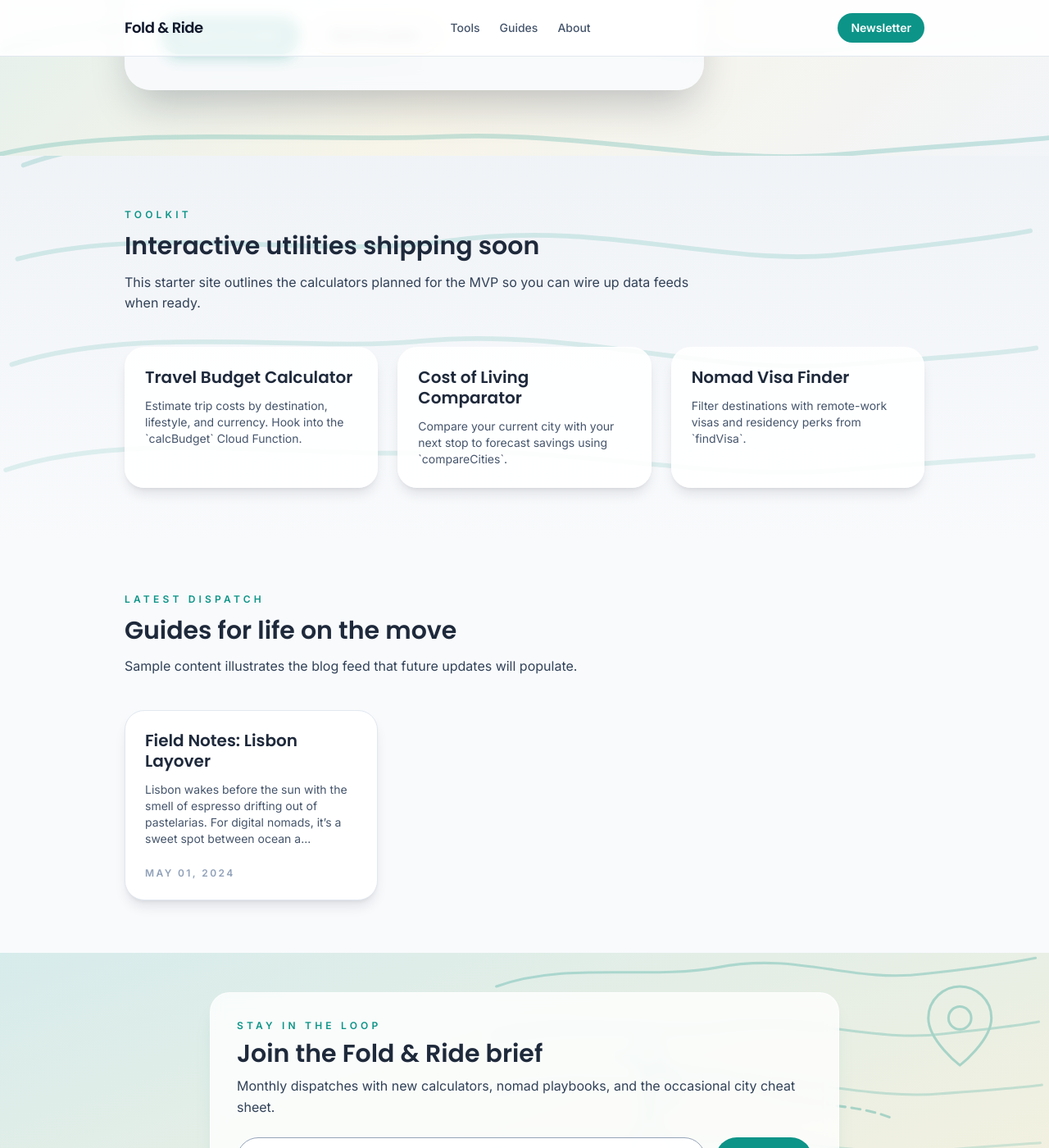
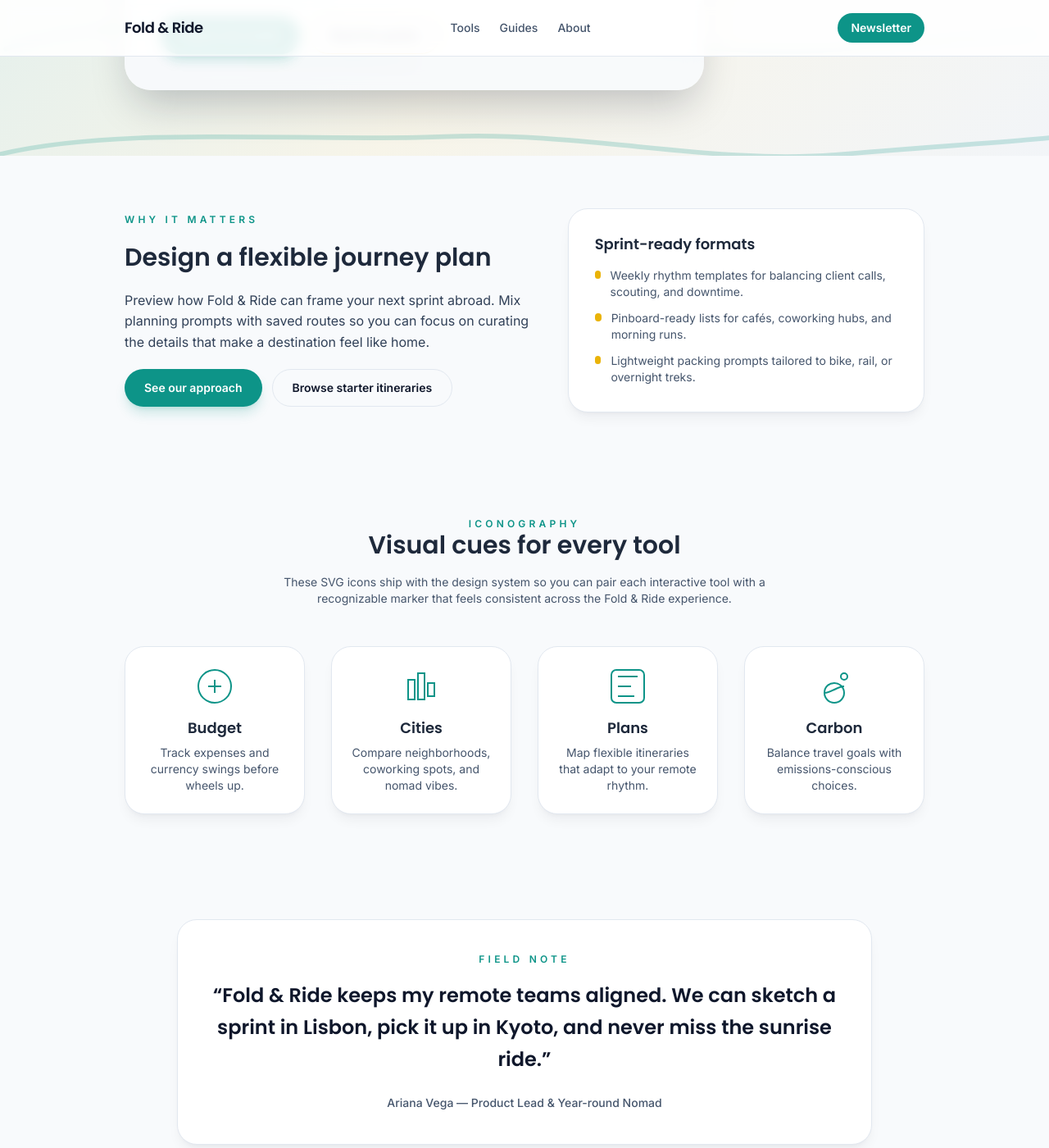
Before and after one commit to krussll/foldandride, a Jekyll site: the page built from index.html, in a window 1280 px wide and 1400 px high, scrolled down 437 px. Shown: the whole window at 82% size. Built offline with Jekyll 4.4.1, drawn with Linux system fonts in a browser that asks for light colours.

Commit message:
Showcase iconography section on home page

```diff
--- a/index.html
+++ b/index.html
@@ -14,6 +14,71 @@ description: "Launch your next remote adventure with tools, guides, and stories
         <a class="inline-flex items-center justify-center rounded-full border border-[#EAB308] px-6 py-3 text-sm font-semibold text-slate-900 transition hover:bg-[#EAB308] hover:text-slate-900/90" href="{{ '/guides/' | absolute_url }}">Read the guides</a>
       </div>
     </div>
+  </div>
+</section>
+<section class="py-16 text-slate-900">
+  <div class="mx-auto max-w-5xl px-6">
+    <div class="grid gap-10 md:grid-cols-[1.15fr_1fr] md:items-center">
+      <div class="space-y-5">
+        <p class="text-xs font-semibold uppercase tracking-[0.35em] text-[#0D9488]">Why it matters</p>
+        <h2 class="font-heading text-3xl font-semibold leading-tight">Design a flexible journey plan</h2>
+        <p class="content-max text-slate-700">Preview how Fold &amp; Ride can frame your next sprint abroad. Mix planning prompts with saved routes so you can focus on curating the details that make a destination feel like home.</p>
+        <div class="flex flex-col gap-3 sm:flex-row">
+          <a class="inline-flex items-center justify-center rounded-full bg-[#0D9488] px-6 py-3 text-sm font-semibold text-white shadow-lg shadow-[#0D9488]/20 transition hover:bg-[#0b776e]" href="{{ '/about/' | absolute_url }}">See our approach</a>
+          <a class="inline-flex items-center justify-center rounded-full border border-slate-200 px-6 py-3 text-sm font-semibold text-slate-900 transition hover:border-[#0D9488] hover:text-[#0D9488]" href="{{ '/guides/' | absolute_url }}">Browse starter itineraries</a>
+        </div>
+      </div>
+      <div class="h-full rounded-3xl border border-slate-200 bg-white p-8 shadow-lg shadow-slate-900/5">
+        <h3 class="font-heading text-lg font-semibold text-slate-900">Sprint-ready formats</h3>
+        <ul class="mt-4 space-y-3 text-sm text-slate-600">
+          <li class="flex items-start gap-3"><span class="mt-1 h-2.5 w-2.5 rounded-full bg-[#EAB308]"></span><span>Weekly rhythm templates for balancing client calls, scouting, and downtime.</span></li>
+          <li class="flex items-start gap-3"><span class="mt-1 h-2.5 w-2.5 rounded-full bg-[#EAB308]"></span><span>Pinboard-ready lists for cafés, coworking hubs, and morning runs.</span></li>
+          <li class="flex items-start gap-3"><span class="mt-1 h-2.5 w-2.5 rounded-full bg-[#EAB308]"></span><span>Lightweight packing prompts tailored to bike, rail, or overnight treks.</span></li>
+        </ul>
+      </div>
+    </div>
+  </div>
+</section>
+<section class="py-16 text-slate-900">
+  <div class="mx-auto max-w-5xl px-6">
+    <div class="mb-12 text-center">
+      <p class="text-xs font-semibold uppercase tracking-[0.35em] text-[#0D9488]">Iconography</p>
+      <h2 class="font-heading text-3xl font-semibold">Visual cues for every tool</h2>
+      <p class="mx-auto mt-4 max-w-2xl text-sm text-slate-600">These SVG icons ship with the design system so you can pair each interactive tool with a recognizable marker that feels consistent across the Fold &amp; Ride experience.</p>
+    </div>
+    <div class="grid gap-8 sm:grid-cols-2 md:grid-cols-4">
+      <article class="flex flex-col items-center rounded-3xl border border-slate-200 bg-white p-6 text-center shadow-lg shadow-slate-900/5">
+        <img class="h-12 w-12" src="{{ '/assets/icons/budget.svg' | relative_url }}" alt="Budget icon" />
+        <h3 class="mt-4 font-heading text-lg font-semibold text-slate-900">Budget</h3>
+        <p class="mt-2 text-sm text-slate-600">Track expenses and currency swings before wheels up.</p>
+      </article>
+      <article class="flex flex-col items-center rounded-3xl border border-slate-200 bg-white p-6 text-center shadow-lg shadow-slate-900/5">
+        <img class="h-12 w-12" src="{{ '/assets/icons/city.svg' | relative_url }}" alt="City icon" />
+        <h3 class="mt-4 font-heading text-lg font-semibold text-slate-900">Cities</h3>
+        <p class="mt-2 text-sm text-slate-600">Compare neighborhoods, coworking spots, and nomad vibes.</p>
+      </article>
+      <article class="flex flex-col items-center rounded-3xl border border-slate-200 bg-white p-6 text-center shadow-lg shadow-slate-900/5">
+        <img class="h-12 w-12" src="{{ '/assets/icons/plan.svg' | relative_url }}" alt="Planning icon" />
+        <h3 class="mt-4 font-heading text-lg font-semibold text-slate-900">Plans</h3>
+        <p class="mt-2 text-sm text-slate-600">Map flexible itineraries that adapt to your remote rhythm.</p>
+      </article>
+      <article class="flex flex-col items-center rounded-3xl border border-slate-200 bg-white p-6 text-center shadow-lg shadow-slate-900/5">
+        <img class="h-12 w-12" src="{{ '/assets/icons/carbon.svg' | relative_url }}" alt="Carbon icon" />
+        <h3 class="mt-4 font-heading text-lg font-semibold text-slate-900">Carbon</h3>
+        <p class="mt-2 text-sm text-slate-600">Balance travel goals with emissions-conscious choices.</p>
+      </article>
+    </div>
+  </div>
+</section>
+<section class="py-16 text-slate-900">
+  <div class="mx-auto max-w-4xl px-6">
+    <figure class="rounded-3xl border border-slate-200 bg-white p-10 text-center shadow-lg shadow-slate-900/5">
+      <blockquote class="space-y-4">
+        <p class="text-xs font-semibold uppercase tracking-[0.35em] text-[#0D9488]">Field note</p>
+        <p class="font-heading text-2xl font-semibold leading-relaxed text-slate-900">“Fold &amp; Ride keeps my remote teams aligned. We can sketch a sprint in Lisbon, pick it up in Kyoto, and never miss the sunrise ride.”</p>
+      </blockquote>
+      <figcaption class="mt-6 text-sm font-medium text-slate-600">Ariana Vega — Product Lead &amp; Year-round Nomad</figcaption>
+    </figure>
   </div>
 </section>
 <section class="section-topography py-16 text-slate-900">
```
